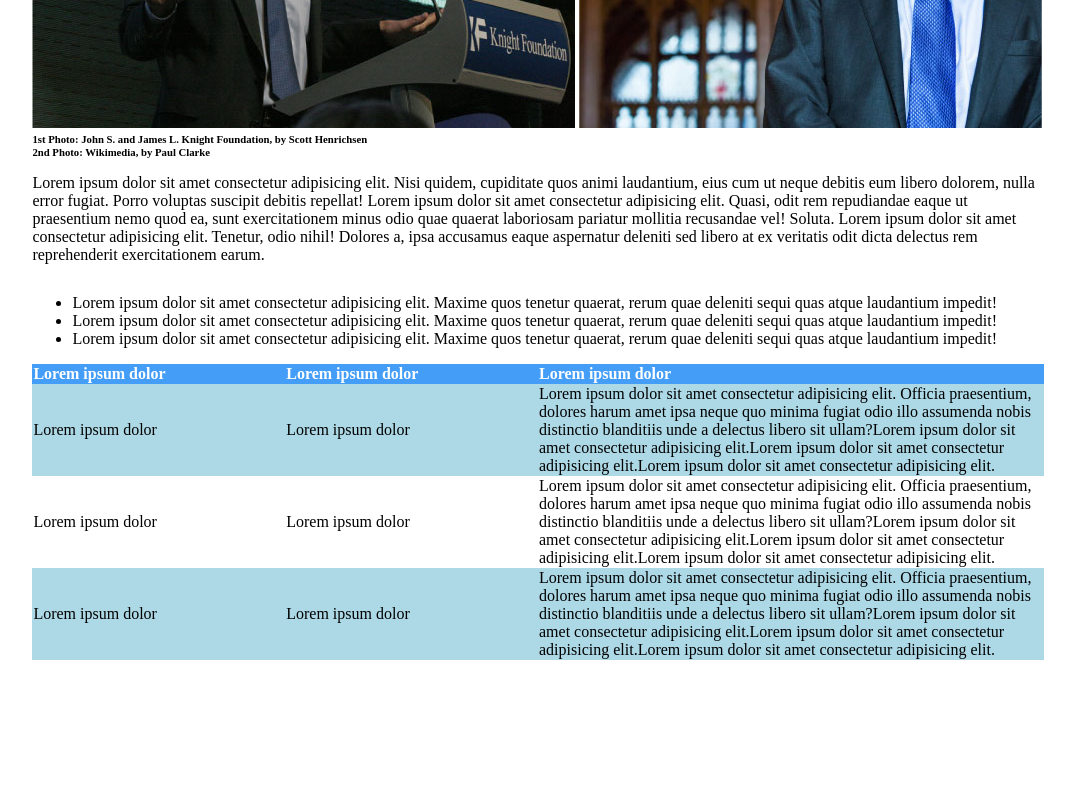
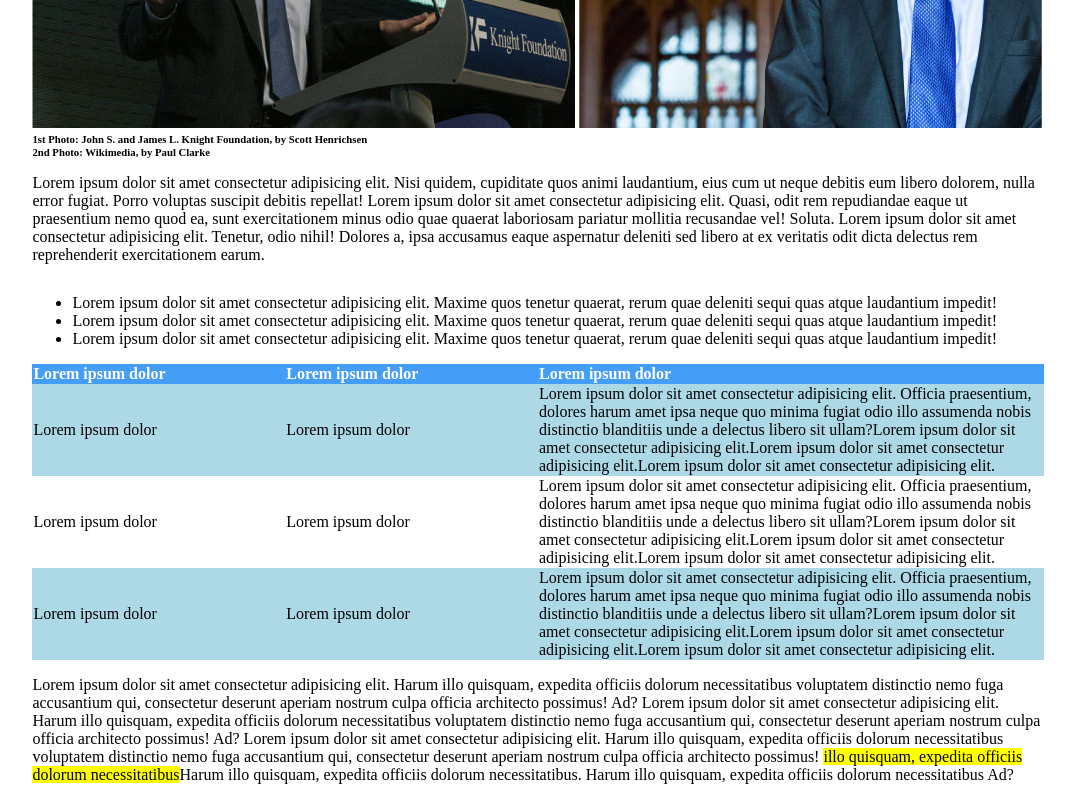
Before and after one commit to DonCode86/html-css-booleaner, a plain HTML site: page index.html in a window 1280 px wide. Shown: the part 483-1283 px from the top of the page, without its empty margins (102-1177 px from the left). Before the commit the page ends 1151 px from the top, so only its background shows below. Drawn offline with Linux system fonts and the light colour scheme.

Commit message:
corpo-pagina completato

```diff
--- a/index.html
+++ b/index.html
@@ -65,6 +65,11 @@
                     </tr>
                 </tbody>
             </table>
+            <p>Lorem ipsum dolor sit amet consectetur adipisicing elit. Harum illo quisquam, expedita officiis dolorum necessitatibus voluptatem distinctio nemo fuga accusantium qui, consectetur deserunt aperiam nostrum culpa officia architecto possimus! Ad? Lorem ipsum dolor sit amet consectetur adipisicing elit. Harum illo quisquam, expedita officiis dolorum necessitatibus
+            voluptatem distinctio nemo fuga accusantium qui, consectetur deserunt aperiam nostrum culpa officia architecto possimus!
+            Ad? Lorem ipsum dolor sit amet consectetur adipisicing elit. Harum illo quisquam, expedita officiis dolorum necessitatibus
+            voluptatem distinctio nemo fuga accusantium qui, consectetur deserunt aperiam nostrum culpa officia architecto possimus! <mark>illo quisquam, expedita officiis dolorum necessitatibus</mark>Harum illo quisquam, expedita officiis dolorum necessitatibus. Harum illo quisquam, expedita officiis dolorum necessitatibus
+            Ad?</p>
         </main>
     <!-- /corpo della pagina con paragrafi, ul e tabella -->
         <!-- pie' di pagina -->
```
